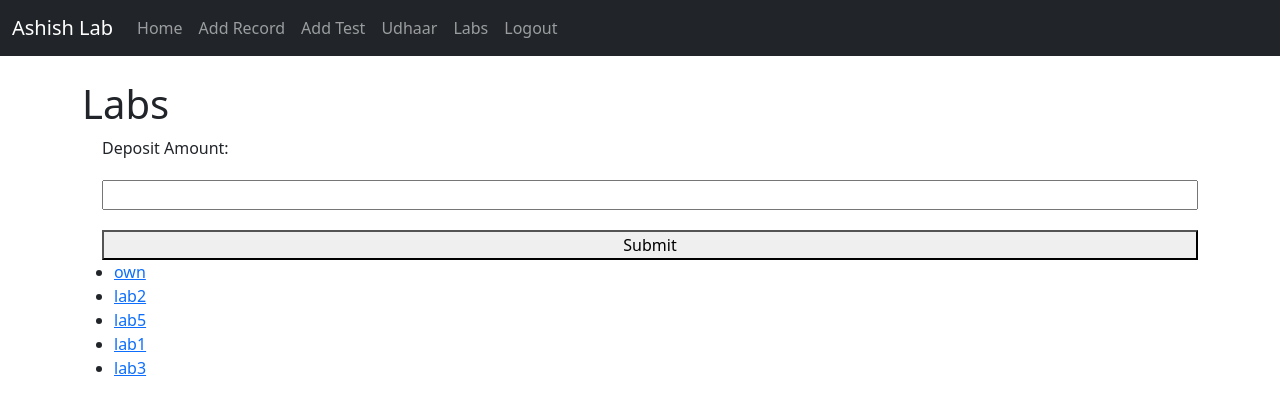
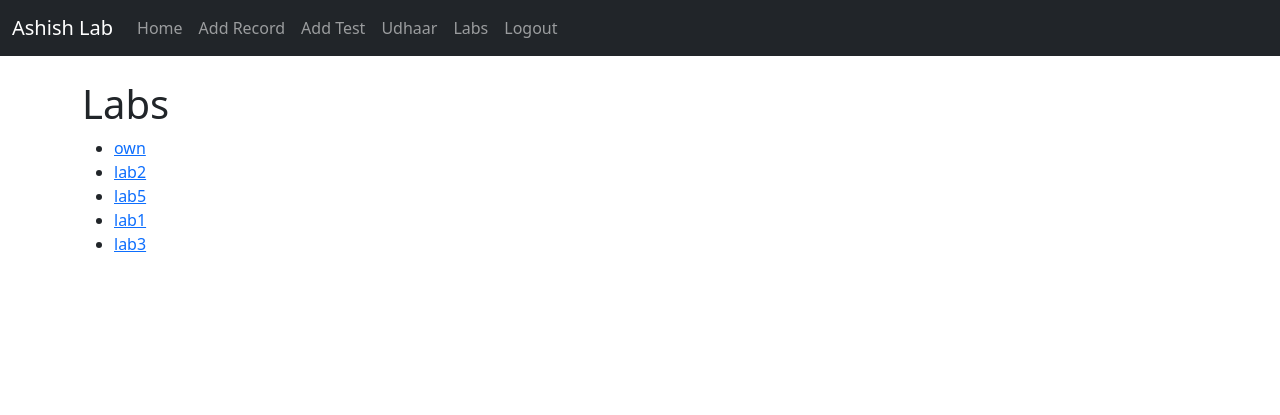
Before and after one commit to pratham0039/account, a Django app: page /labs/ in a window 1280 px wide. Shown: the top 415 px of the page. Run offline with Django 4.2, Linux system fonts and the light colour scheme; a user stored in the database is signed in; data comes from the database, SQL or seed files in the repository.

Commit message:
Update labs_list.html

```diff
--- a/templates/labs_list.html
+++ b/templates/labs_list.html
@@ -11,12 +11,7 @@
 
     <h1>Labs</h1>
 
-    <form method="post">
-      {% csrf_token %}
-      <label for="deposit">Deposit Amount:</label>
-      <input type="text" name="label" id="label" required>
-      <button type="submit">Submit</button>
-    </form>
+
     <ul>
         {% for lab in labs %}
             <li><a href="{% url 'lab_records' lab=lab %}">{{ lab }}</a></li>
```
